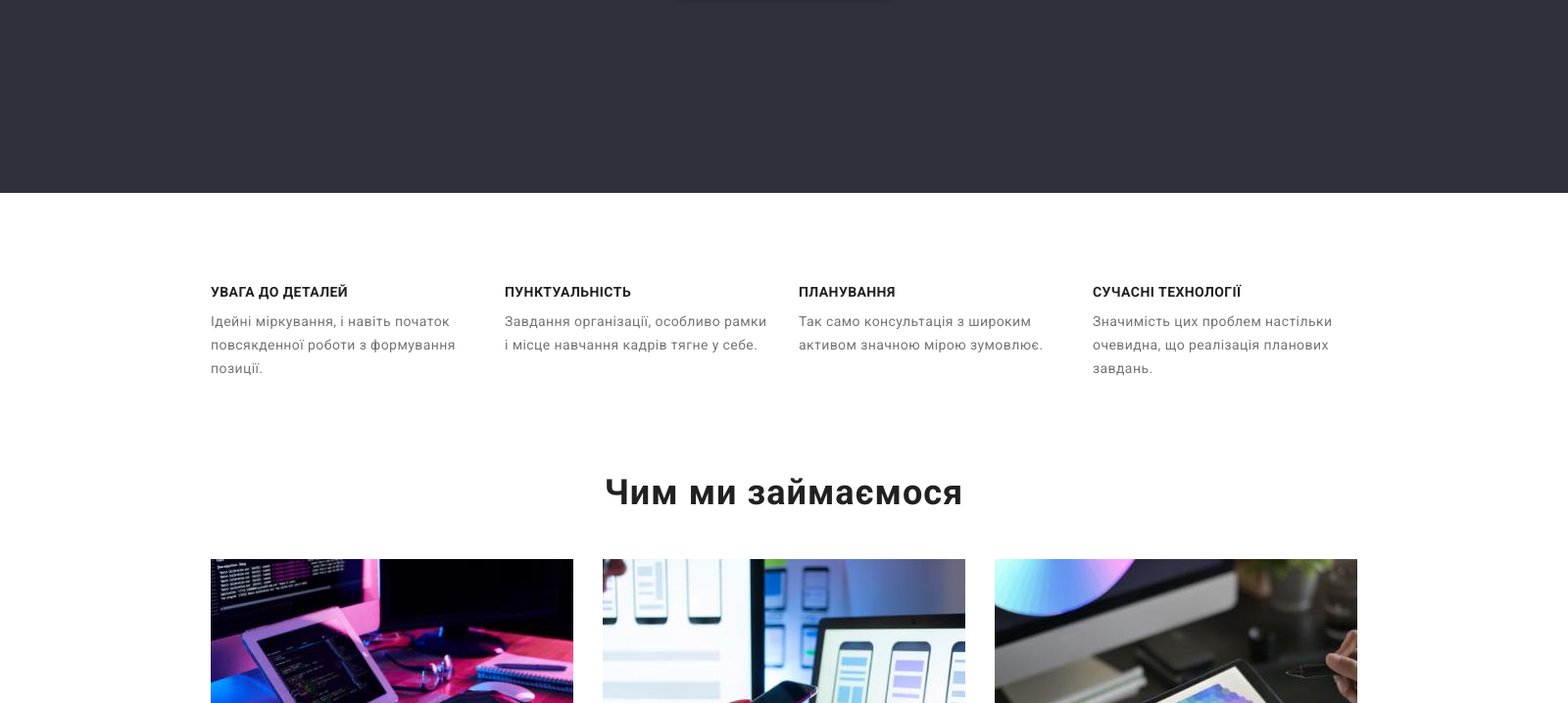
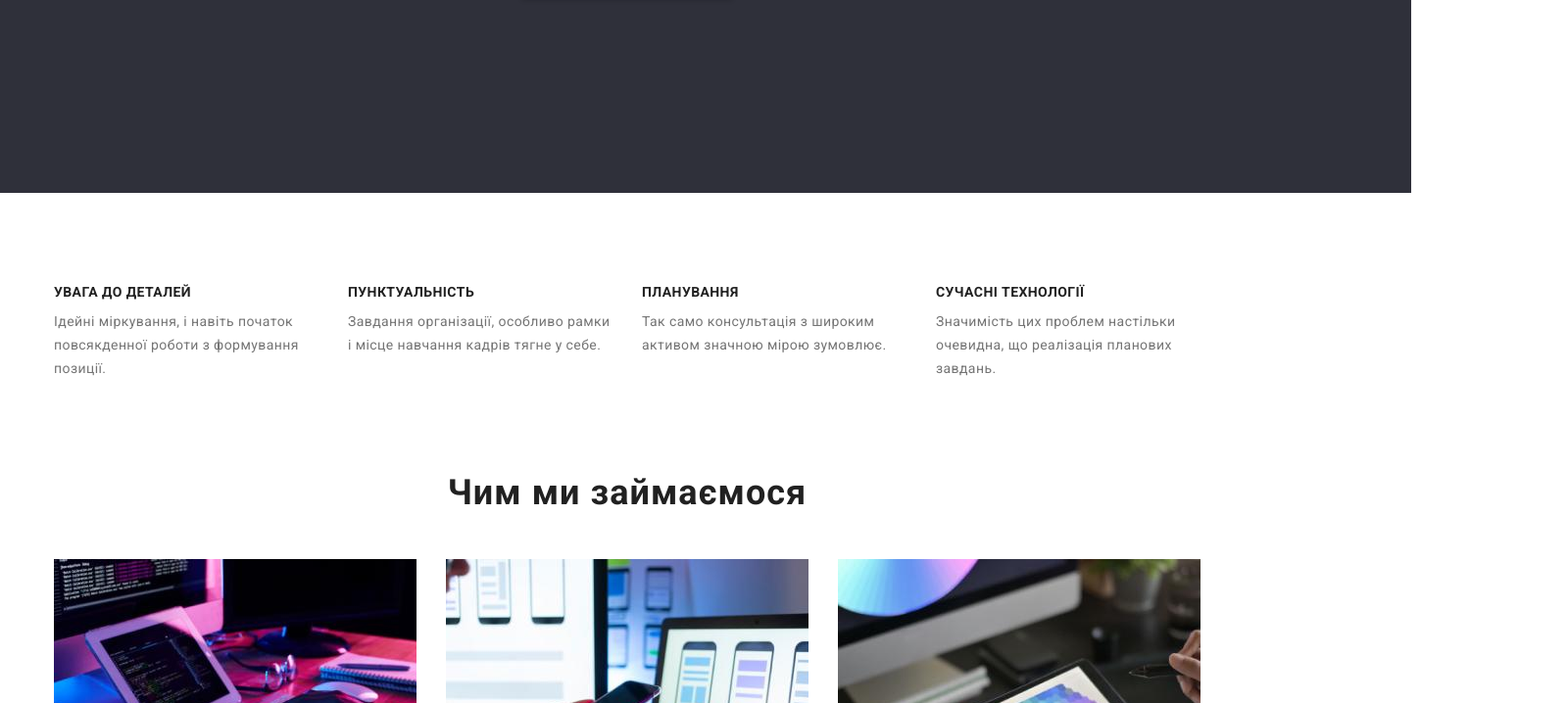
Before and after one commit to kurennij/goit-markup-02-01, a plain HTML site: page index.html in a window 1280 px wide. Shown: the part 483-1201 px from the top of the page at 98% size, 1600 px wide, since content can reach past the window. Drawn offline with Linux system fonts and the light colour scheme.

Commit message:
Update styles.css

```diff
--- a/css/styles.css
+++ b/css/styles.css
@@ -14,8 +14,8 @@ body {
    padding: 0;
    margin: 0%;
    position: relative;
-   width: 1600px;
-   height: 2346px;
+   width: auto;
+   height: auto;
    display: flex;
    flex-direction: column;
    align-items: center;
```
